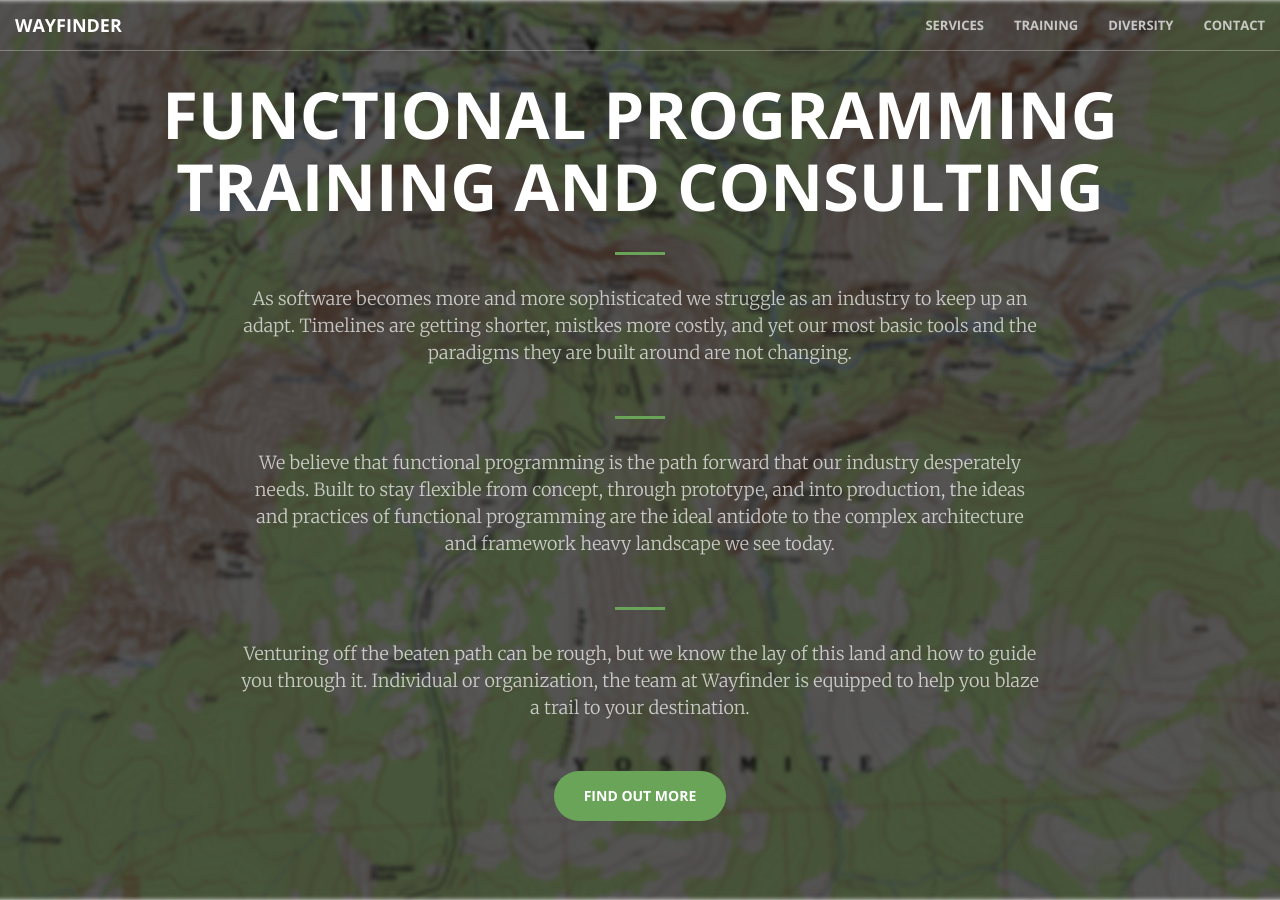
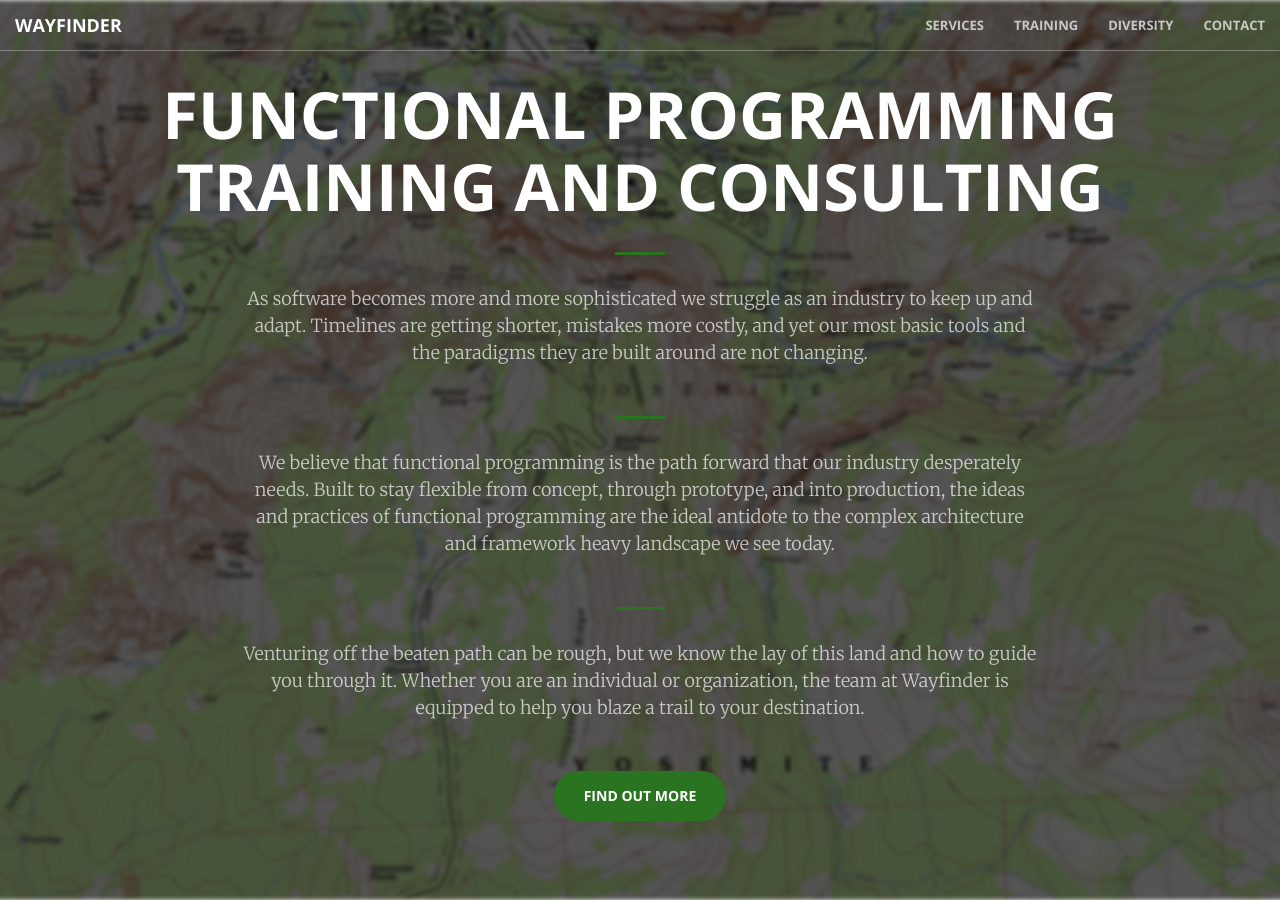
Before and after one commit to wayfinderio/wayfinderio.github.io, a Jekyll site: the page built from index.html, in a window 1280 px wide and 900 px high. Built offline with Jekyll 4.4.1, drawn with Linux system fonts in a browser that asks for light colours; some of the changed text lies outside the part shown.

Commit message:
Tweaking colors, fixing typo, adding link to course outline

```diff
--- a/_includes/header.html
+++ b/_includes/header.html
@@ -3,11 +3,11 @@
         <div class="header-content-inner">
             <h1>Functional programming training and consulting</h1>
             <hr>
-            <p>As software becomes more and more sophisticated we struggle as an industry to keep up an adapt. Timelines are getting shorter, mistkes more costly, and yet our most basic tools and the paradigms they are built around are not changing.</p>
+            <p>As software becomes more and more sophisticated we struggle as an industry to keep up and adapt. Timelines are getting shorter, mistakes more costly, and yet our most basic tools and the paradigms they are built around are not changing.</p>
             <hr>
             <p>We believe that functional programming is the path forward that our industry desperately needs. Built to stay flexible from concept, through prototype, and into production, the ideas and practices of functional programming are the ideal antidote to the complex architecture and framework heavy landscape we see today.</p>
             <hr>
-            <p>Venturing off the beaten path can be rough, but we know the lay of this land and how to guide you through it. Individual or organization, the team at Wayfinder is equipped to help you blaze a trail to your destination.</p>
+            <p>Venturing off the beaten path can be rough, but we know the lay of this land and how to guide you through it. Whether you are an individual or organization, the team at Wayfinder is equipped to help you blaze a trail to your destination.</p>
             <a href="#services" class="btn btn-primary btn-xl page-scroll">Find Out More</a>
         </div>
     </div>
--- a/_includes/training.html
+++ b/_includes/training.html
@@ -9,6 +9,14 @@
                 </p>
                 <p class="text-faded">
                   Our workshops are hands-on affairs. The only way to really learn is by doing, so you'll spend lots of your time working with new paradigms and techniques. By the time you're done, you'll have a strong foundation to pursue your own independent learning. All of our course materials are provided to you to take home, and you'll be invited to join our Slack community with all the others who have embarked upon this journey of exploration.
+                </p>
+                <p>
+                  <strong>
+                    <a class="text-link" href="https://docs.google.com/document/d/1BUnF1mgbnjFnVmuzr8KscrIYZTwQvFZdsn9mwqzNxzc/edit?usp=sharing">
+                      See the outline for our JavaScript course
+                      <i class="fa fa-file-text-o fa-2x wow bounceIn" data-wow-delay=".1s"></i>
+                    </a>
+                  <strong>
                 </p>
             </div>
           </div>
--- a/_sass/_base.scss
+++ b/_sass/_base.scss
@@ -52,7 +52,11 @@ p {
 }
 
 .text-faded {
-    color: rgba(white, .7);
+    color: rgba(white, .8);
+}
+
+.text-link {
+    color: rgba(white, 1);
 }
 
 section {
--- a/css/main.scss
+++ b/css/main.scss
@@ -34,7 +34,7 @@
 // }
 
 // variables.less
-$theme-primary: #6aa459;
+$theme-primary: #2A7320;
 $theme-dark: #222;
 
 // Import partials from `sass_dir` (defaults to `_sass`)
```
Also changed, not shown: 1 other file.
